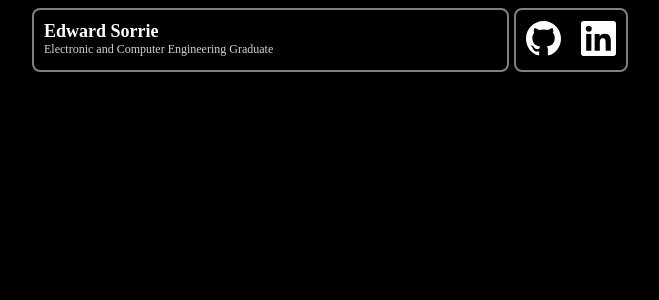
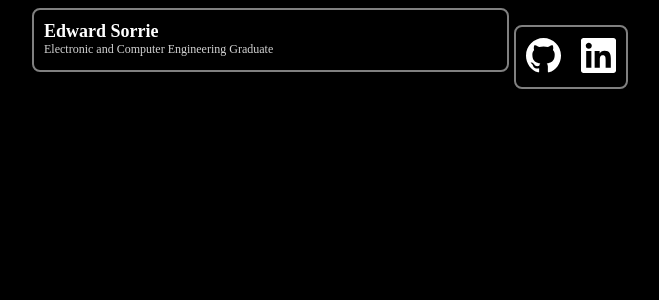
Before and after one commit to esorrie/portfolioV2, a React (Vite) app: page / in a window 1280 px wide. Shown: the top 300 px of the page, without its empty margins (310-969 px from the left). Built offline with nearby package versions, Linux system fonts and the light colour scheme.

Commit message:
changed sticky location of contact box,

```diff
--- a/src/App.css
+++ b/src/App.css
@@ -64,5 +64,5 @@
 
 .sticky {
   position: sticky;
-  top: 8px;
+  top: 25px;
 }
```
